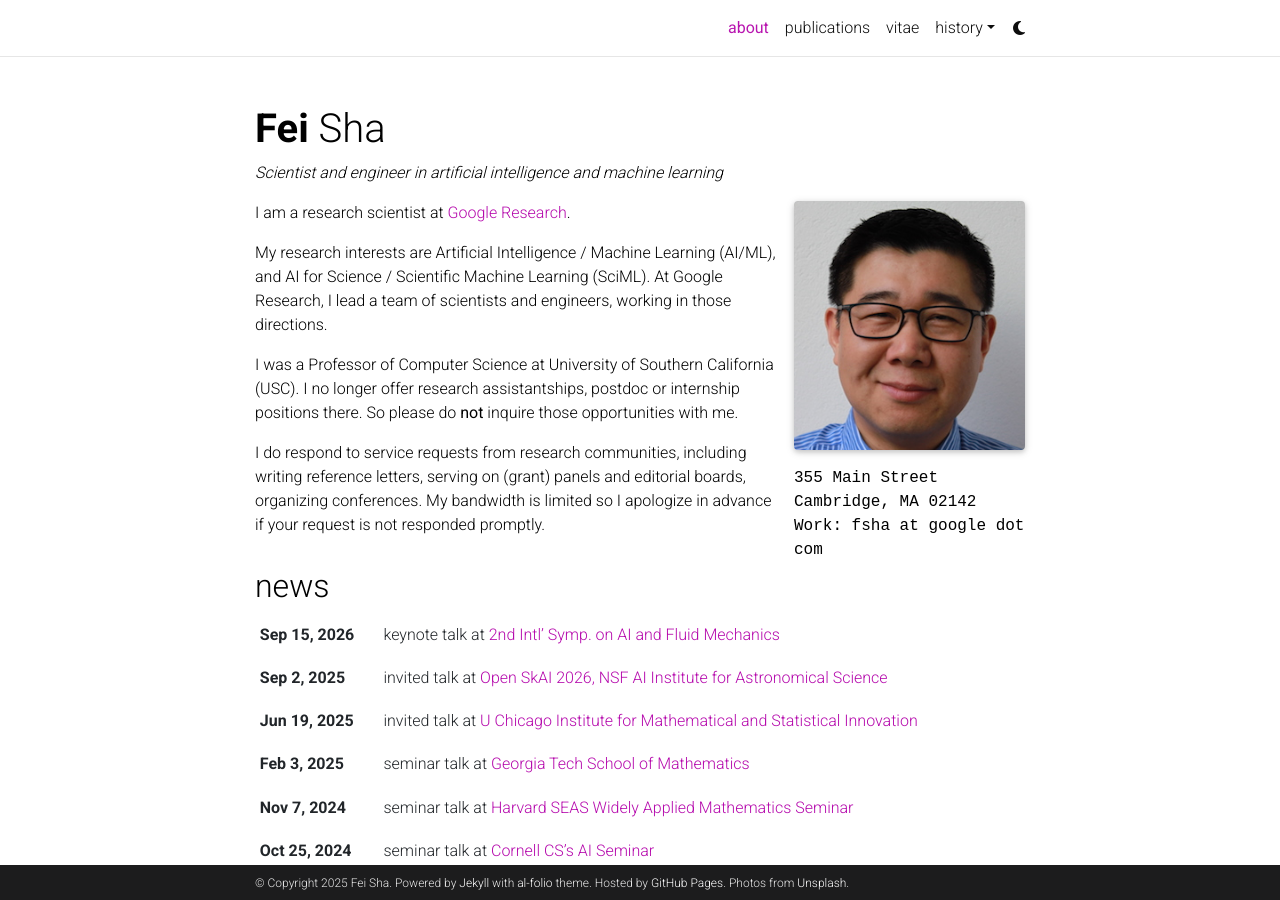
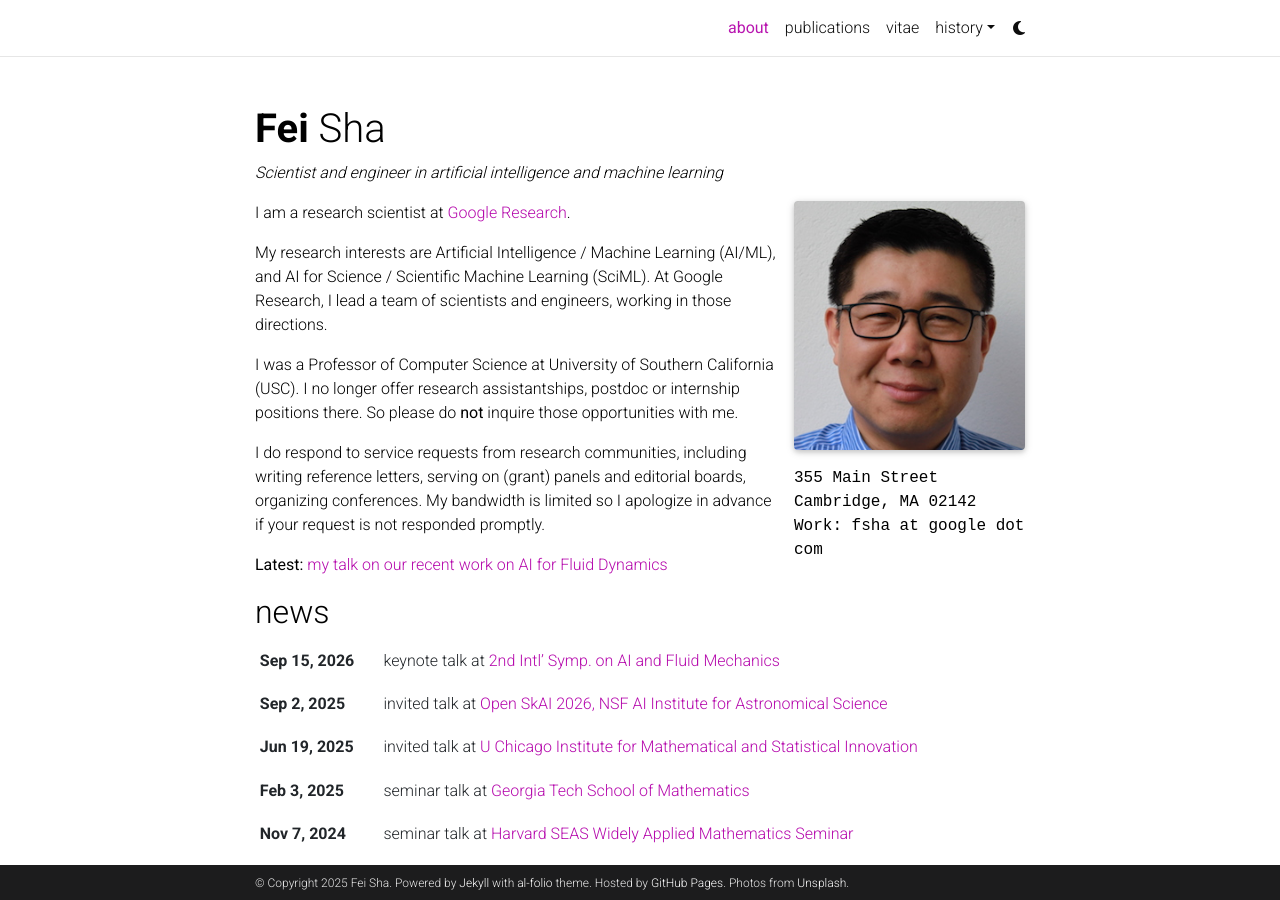
Before and after one commit to shafei/shafei.github.io, a Jekyll site: the page built from _pages/about.md, in a window 1280 px wide and 900 px high. Built offline with Jekyll 4.4.1, drawn with Linux system fonts in a browser that asks for light colours; full-size pictures stand in for the smaller copies a plugin makes; comment, search, counter and statistics services are not loaded; a style sheet for code colours, icons or effects is not loaded.

Commit message:
add talk slide

```diff
--- a/_pages/about.md
+++ b/_pages/about.md
@@ -26,3 +26,5 @@ My research interests are Artificial Intelligence / Machine Learning (AI/ML), an
 I was a Professor of Computer Science at University of Southern California (USC). I no longer offer research assistantships, postdoc or internship positions there. So please do <b>not</b> inquire those opportunities with me.
 
 I do respond to service requests from research communities, including writing reference letters, serving on (grant) panels and editorial boards, organizing conferences. My bandwidth is limited so I apologize in advance if your request is not responded promptly.
+
+<b>Latest:</b> <a href='https://docs.google.com/presentation/d/1luEDQ6uMaR-sHN8mkRA92LudTLr3OBK3/edit?usp=share_link&ouid=104699479214310585780&rtpof=true&sd=true'>my talk on our recent work on AI for Fluid Dynamics</a>
```
